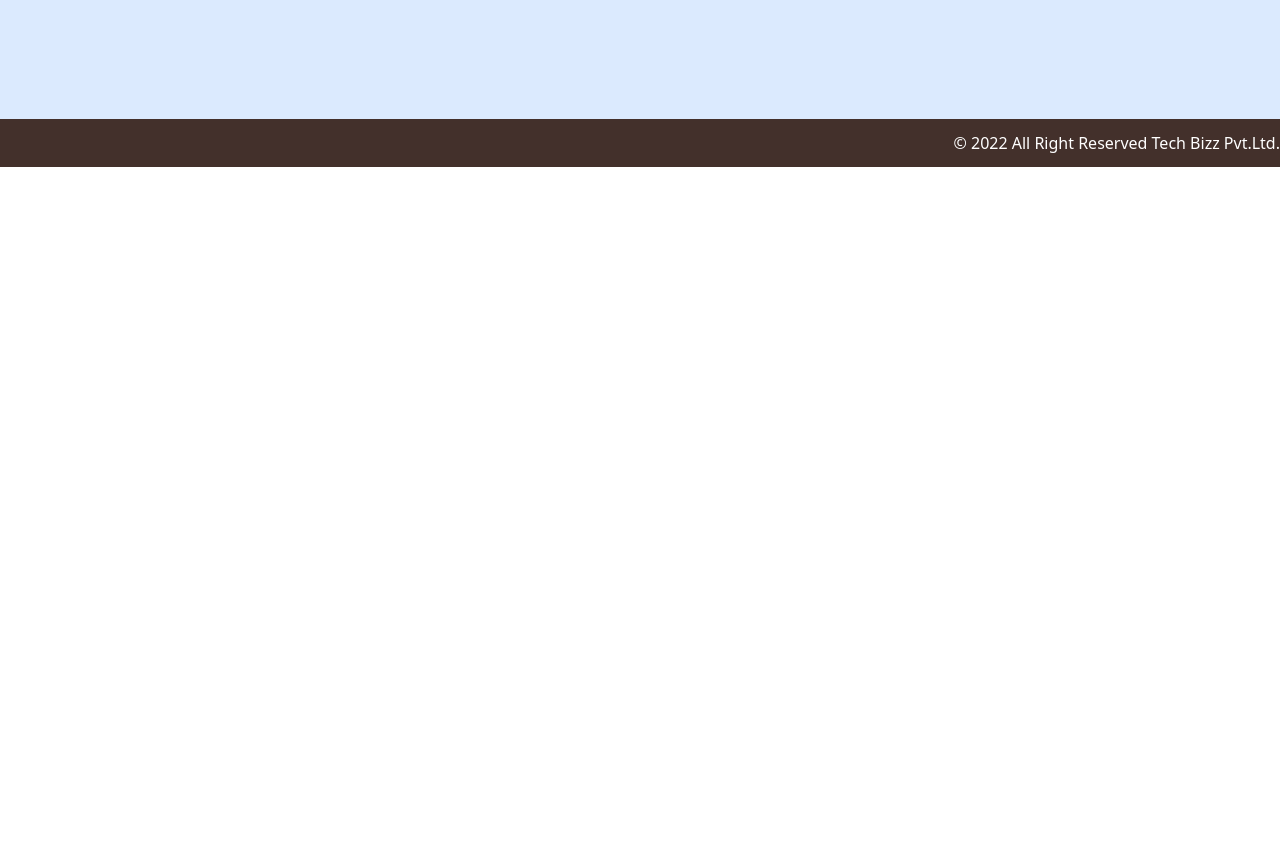
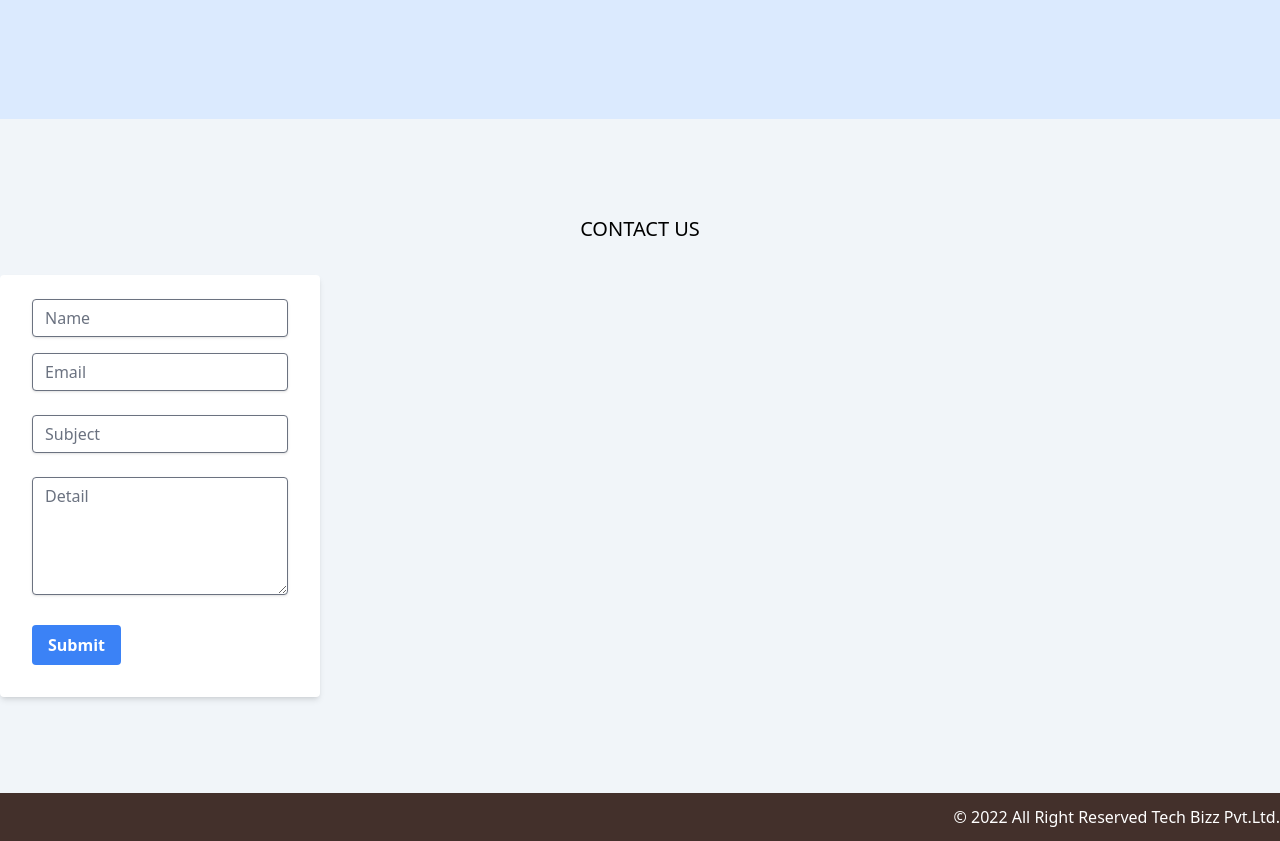
Before and after one commit to susantp/techbizz-portfolio, a Next.js app: page / in a window 1280 px wide. Shown: the part 2269-3110 px from the top of the page. Before the commit the page ends 2436 px from the top, so only its background shows below. Built offline with nearby package versions, Linux system fonts and the light colour scheme.

Commit message:
googlesheet complete

```diff
--- /dev/null
+++ b/components/home/ContactUsComponent.tsx
@@ -0,0 +1,89 @@
+import Layout from "../../layout/Layout";
+import React, {FC, FormEvent, useState} from "react";
+
+const ContactUsComponent = ({heading}): JSX.Element => {
+    const [name, setName] = useState('');
+    const [email, setEmail] = useState('');
+    const [subject, setSubject] = useState('');
+    const [detail, setDetail] = useState('');
+
+    const handleSubmit = async (e: FormEvent<HTMLFormElement>) => {
+        e.preventDefault()
+        if (name === '' || email === '' || subject === '' || detail === '') {
+            alert('Please fill form properly.')
+            return
+        }
+        let form = {
+            name, email, subject, detail
+        }
+        const response = await fetch('/api/googleSheetSubmit', {
+            method: "POST",
+            headers: {
+                'Accept': 'application/json',
+                'Content-Type': 'application/json'
+            },
+            body: JSON.stringify(form)
+        })
+        const content = await response.json();
+        alert('Thank you.')
+        setName('')
+        setEmail('')
+        setSubject('')
+        setDetail('');
+    }
+    return (
+        <div>
+            <div className={`flex flex-col gap-y-4  py-20  container mx-auto`}>
+                <div className={`py-4`}><h2 className={`text-xl uppercase text-center`}>{heading}</h2></div>
+
+                <div className="w-full max-w-xs ">
+                    <form className="bg-white shadow-md rounded px-8 pt-6 pb-8 mb-4" onSubmit={handleSubmit}>
+                        <div className="mb-4">
+                            <input
+                                onChange={e => setName(e.target.value)}
+                                className="shadow appearance-none border rounded w-full py-2 px-3 text-gray-700 leading-tight focus:outline-none focus:shadow-outline"
+                                id="username"
+                                type="text"
+                                placeholder="Name"
+                                value={name}
+                            />
+                        </div>
+                        <div className="mb-6">
+                            <input
+                                value={email}
+                                onChange={e => setEmail(e.target.value)}
+                                className="shadow appearance-none border rounded w-full py-2 px-3 text-gray-700 leading-tight focus:outline-none focus:shadow-outline"
+                                id="email" type="email" placeholder="Email"/>
+                        </div>
+                        <div className="mb-6">
+                            <input
+                                value={subject}
+                                onChange={e => setSubject(e.target.value)}
+                                className="shadow appearance-none border rounded w-full py-2 px-3 text-gray-700 leading-tight focus:outline-none focus:shadow-outline"
+                                id="subject" type="text" placeholder="Subject"/>
+                        </div>
+                        <div className="mb-6">
+                                <textarea
+                                    onChange={e => setDetail(e.target.value)}
+                                    defaultValue={detail}
+                                    className="shadow appearance-none border rounded w-full py-2 px-3 text-gray-700 leading-tight focus:outline-none focus:shadow-outline"
+                                    id="detail" placeholder="Detail" rows={5}></textarea>
+                        </div>
+                        <div className="flex items-center justify-between">
+                            <button
+                                className="bg-blue-500 hover:bg-blue-700 text-white font-bold py-2 px-4 rounded focus:outline-none focus:shadow-outline"
+                                type="submit"
+                            >
+                                Submit
+                            </button>
+                        </div>
+                    </form>
+
+                </div>
+
+            </div>
+        </div>
+    )
+}
+ContactUsComponent.getLayout = (page) => <Layout>{page}</Layout>
+export default ContactUsComponent;
--- a/package.json
+++ b/package.json
@@ -9,6 +9,9 @@
     "lint": "next lint"
   },
   "dependencies": {
+    "@tailwindcss/forms": "^0.5.2",
+    "axios": "^0.27.2",
+    "googleapis": "^105.0.0",
     "next": "12.2.4",
     "react": "18.2.0",
     "react-dom": "18.2.0",
--- /dev/null
+++ b/pages/api/googleSheetSubmit.ts
@@ -0,0 +1,54 @@
+import {NextApiRequest, NextApiResponse} from "next";
+import {google} from "googleapis"
+
+const sheets = google.sheets('v4');
+type SheetForm = {
+    name: string,
+    email: string,
+    subject: string,
+    detail: string
+}
+export default async function handler(
+    req: NextApiRequest,
+    res: NextApiResponse
+) {
+    if (req.method !== 'POST') {
+        return res.status(405).send({message: 'Only POST requests are allowed.'})
+    }
+    const body = req.body as SheetForm
+    try {
+// prepare auth
+        const auth = new google.auth.GoogleAuth({
+            credentials: {
+                client_email: process.env.GOOGLE_CLIENT_EMAIL,
+                private_key: process.env.GOOGLE_PRIVATE_KEY?.replace(/\\n/g, '\n'),
+            },
+            scopes: [
+                'https://www.googleapis.com/auth/drive',
+                'https://www.googleapis.com/auth/drive.file',
+                'https://www.googleapis.com/auth/spreadsheets'
+            ]
+        })
+
+
+        const response = await sheets.spreadsheets.values.append({
+            spreadsheetId: process.env.GOOGLE_SHEET_ID,
+            range: 'A1:D1',
+            valueInputOption: 'USER_ENTERED',
+            requestBody: {
+                values: [
+                    [body.name, body.email, body.subject, body.detail]
+                ]
+            },
+            auth: auth,
+        })
+        res.status(200).send({data: response})
+
+        return res.status(200).json({
+            data: response.data
+        })
+    } catch (e) {
+        console.log('error',e)
+        return res.status(500).send({data: e})
+    }
+}
--- a/pages/index.tsx
+++ b/pages/index.tsx
@@ -6,6 +6,7 @@ import WorkProcessComponent from "../components/home/WorkProcessComponent";
 import WhyChooseUs from "../components/home/WhyChooseUsComponent";
 import WhatWeDoComponent from "../components/home/WhatWeDoComponent";
 import IndexHeadComponent from "../components/home/IndexHeadComponent";
+import ContactUsComponent from "../components/home/ContactUsComponent";
 
 
 const Home = (): JSX.Element => {
@@ -17,6 +18,7 @@ const Home = (): JSX.Element => {
             <WorkProcessComponent heading={workProcessComponent.heading} processes={workProcessComponent.processes}/>
             <WhyChooseUs heading={whyChooseUs.heading} content={whyChooseUs.content}/>
             <WhatWeDoComponent heading={whatWeDo.heading} items={whatWeDo.items}/>
+            <ContactUsComponent heading={`Contact US`}/>
         </div>
     )
 }
--- a/tailwind.config.js
+++ b/tailwind.config.js
@@ -42,5 +42,7 @@ module.exports = {
             }
         },
     },
-    plugins: [],
+    plugins: [
+        require('@tailwindcss/forms')
+    ],
 }
```
Also changed, not shown: 1 other file (tests, documents, lock files or other folders).
